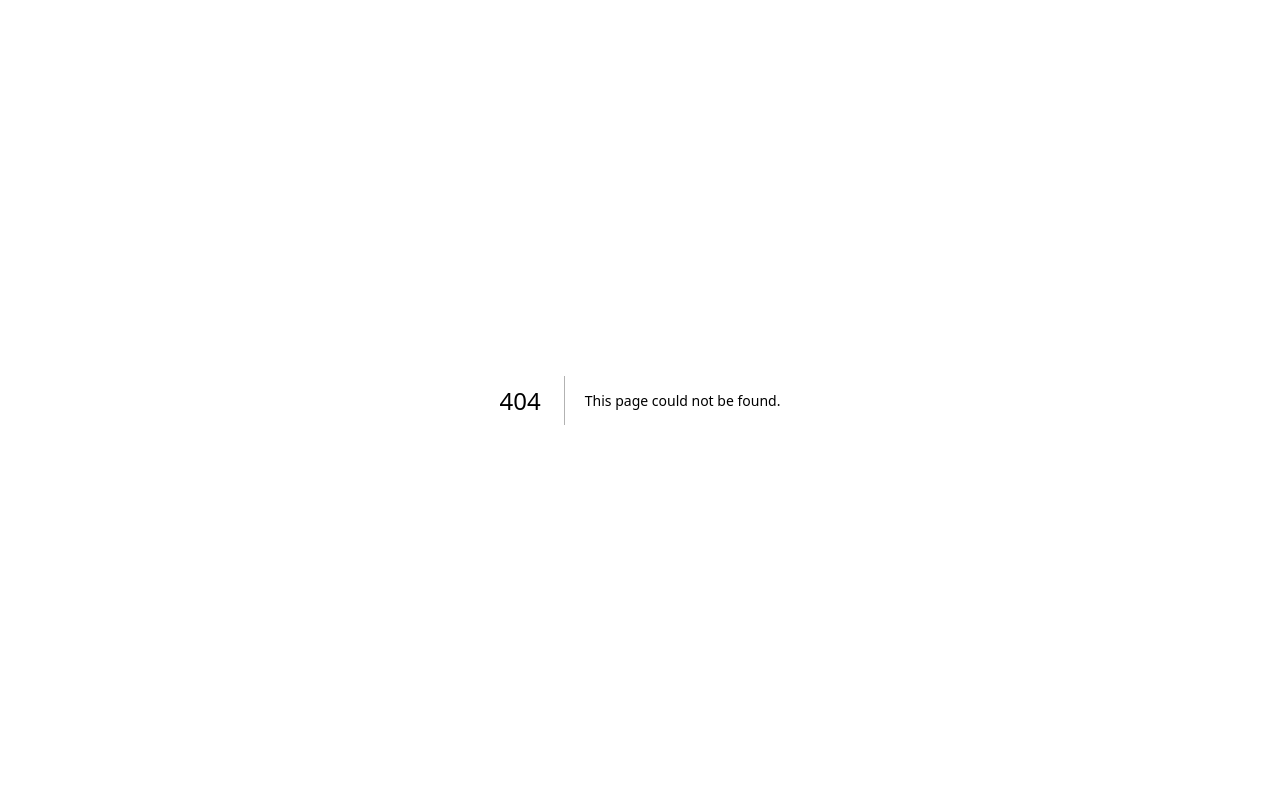
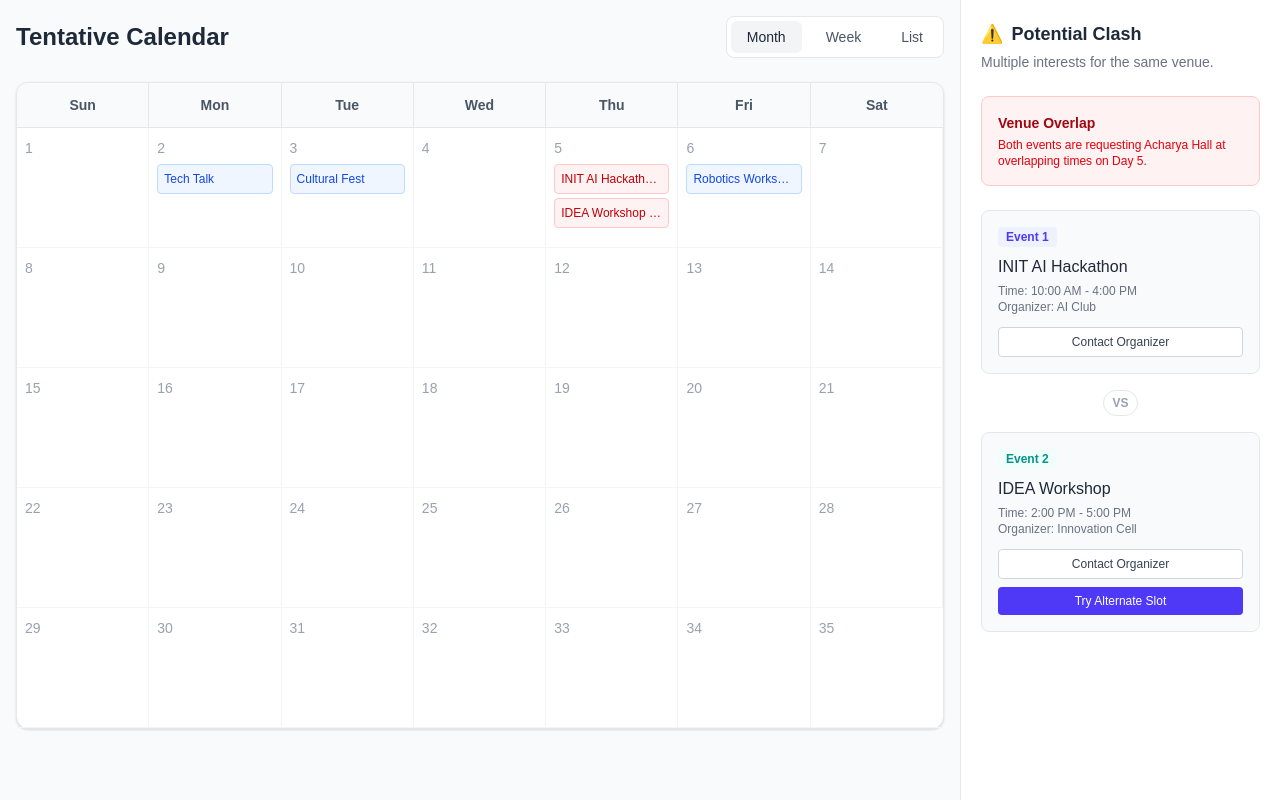
Before and after one commit to Mrudula-itsjuzme/Genesis-womm, a Next.js app in the folder apps/web/: page /calendar in a window 1280 px wide. Before the commit this address had no page. Built offline with nearby package versions, Linux system fonts and the light colour scheme.

Commit message:
feat(frontend): add conflict sidebar and integrate calendar page

```diff
--- /dev/null
+++ b/apps/web/src/app/calendar/page.tsx
@@ -0,0 +1,15 @@
+import React from 'react';
+import CalendarGrid from '@/components/CalendarGrid';
+import ConflictSidebar from '@/components/ConflictSidebar';
+
+export default function CalendarPage() {
+  return (
+    <div className="flex h-screen bg-white">
+      {/* Main Calendar Area */}
+      <CalendarGrid />
+
+      {/* Conflict Sidebar */}
+      <ConflictSidebar />
+    </div>
+  );
+}
--- /dev/null
+++ b/apps/web/src/components/ConflictSidebar.tsx
@@ -0,0 +1,66 @@
+import React from 'react';
+
+const ConflictSidebar = () => {
+  return (
+    <div className="w-80 bg-white border-l border-gray-200 p-5 flex flex-col h-full overflow-y-auto">
+      <div className="mb-6">
+        <h2 className="text-lg font-bold text-gray-800 flex items-center gap-2">
+          <span className="text-red-500">⚠️</span> Potential Clash
+        </h2>
+        <p className="text-sm text-gray-500 mt-1">
+          Multiple interests for the same venue.
+        </p>
+      </div>
+
+      <div className="bg-red-50 border border-red-200 rounded-lg p-4 mb-6">
+        <div className="flex items-start gap-3">
+          <div className="flex-1">
+            <h3 className="text-sm font-semibold text-red-800">Venue Overlap</h3>
+            <p className="text-xs text-red-600 mt-1">
+              Both events are requesting Acharya Hall at overlapping times on Day 5.
+            </p>
+          </div>
+        </div>
+      </div>
+
+      <div className="space-y-4 flex-1">
+        <div className="border border-gray-200 rounded-lg p-4 bg-gray-50">
+          <div className="flex justify-between items-start mb-2">
+            <span className="text-xs font-semibold text-indigo-600 bg-indigo-50 px-2 py-0.5 rounded">Event 1</span>
+          </div>
+          <h4 className="font-medium text-gray-800">INIT AI Hackathon</h4>
+          <p className="text-xs text-gray-500 mt-1">Time: 10:00 AM - 4:00 PM</p>
+          <p className="text-xs text-gray-500">Organizer: AI Club</p>
+          <div className="mt-3 flex gap-2">
+            <button className="flex-1 bg-white border border-gray-300 text-gray-700 text-xs font-medium py-1.5 rounded hover:bg-gray-50">
+              Contact Organizer
+            </button>
+          </div>
+        </div>
+
+        <div className="flex items-center justify-center">
+          <span className="text-gray-400 text-xs font-bold bg-white px-2 py-1 border border-gray-200 rounded-full">VS</span>
+        </div>
+
+        <div className="border border-gray-200 rounded-lg p-4 bg-gray-50">
+          <div className="flex justify-between items-start mb-2">
+            <span className="text-xs font-semibold text-teal-600 bg-teal-50 px-2 py-0.5 rounded">Event 2</span>
+          </div>
+          <h4 className="font-medium text-gray-800">IDEA Workshop</h4>
+          <p className="text-xs text-gray-500 mt-1">Time: 2:00 PM - 5:00 PM</p>
+          <p className="text-xs text-gray-500">Organizer: Innovation Cell</p>
+          <div className="mt-3 flex gap-2 flex-col">
+            <button className="w-full bg-white border border-gray-300 text-gray-700 text-xs font-medium py-1.5 rounded hover:bg-gray-50">
+              Contact Organizer
+            </button>
+            <button className="w-full bg-indigo-600 text-white text-xs font-medium py-1.5 rounded hover:bg-indigo-700">
+              Try Alternate Slot
+            </button>
+          </div>
+        </div>
+      </div>
+    </div>
+  );
+};
+
+export default ConflictSidebar;
```
